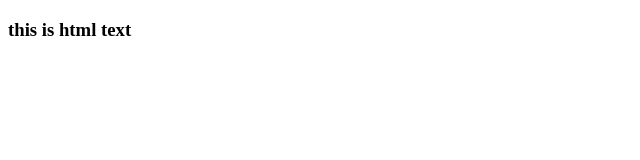
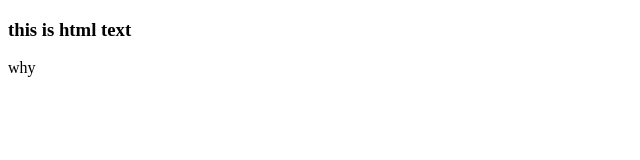
Before and after one commit to Ubaida-M-Yusuf/git-test2, a plain HTML site: page index.html in a window 1280 px wide. Shown: the full height of the page, 0-640 px from the left. Drawn offline with Linux system fonts and the light colour scheme.

Commit message:
now do it

```diff
--- a/index.html
+++ b/index.html
@@ -6,6 +6,6 @@
 <body>
     <title>Ubaida Muhanad yusuf </title>
         <h3 class="h1"> this is html text</h3>
-
+         why
     </body>
 </html>
```
